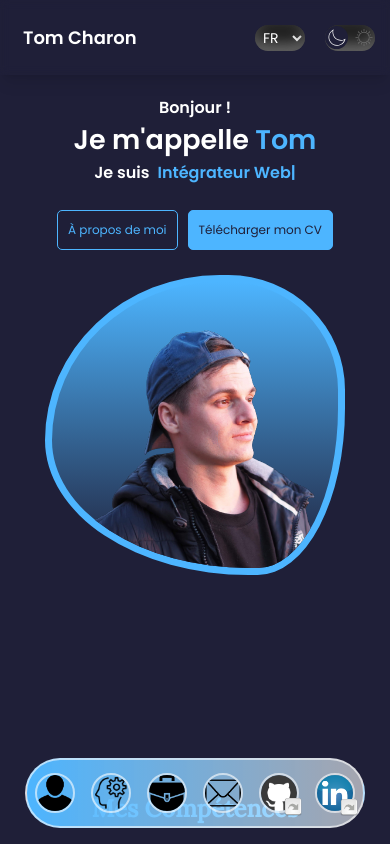
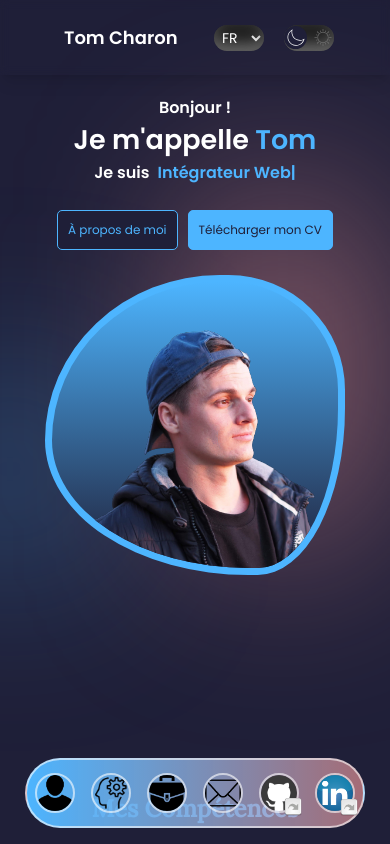
Before and after one commit to CharonTom/my-website, a React (Create React App) app: page / in a window 390 px wide. Shown: the top 844 px of the page. Built offline with nearby package versions, Linux system fonts and the light colour scheme.

Commit message:
implementing blur colors and tertiary color

```diff
--- a/src/components/Header.jsx
+++ b/src/components/Header.jsx
@@ -9,8 +9,8 @@ function Header() {
   const { language } = useContext(LanguageContext);
 
   return (
-    <header className="backdrop-blur-sm w-full fixed z-20 shadow-lg ">
-      <div className="container mx-auto flex justify-between items-center py-4 lg:px-10">
+    <header className="backdrop-blur-sm w-full fixed z-20 shadow-lg">
+      <div className="mx-14 flex justify-between items-center py-4 lg:px-10">
         <div className="p-[8px] dark:text-secondary">
           <span className="font-semibold text-[18px]">Tom Charon</span>
           {/* <br />
--- a/src/components/Nav.jsx
+++ b/src/components/Nav.jsx
@@ -12,7 +12,7 @@ function Nav() {
   return (
     <nav className="fixed bottom-4 lg:bottom-5 z-10 mx-auto left-1/2 transform -translate-x-1/2">
       <ul
-        className="border-2 border-light dark:border-primary rounded-full bg-nav dark:bg-light-nav
+        className="border-2 border-gray dark:border-primary rounded-full bg-nav dark:bg-light-nav
         flex justify-around items-center h-[70px] w-full max-w-[430px] mx-auto"
       >
         <Link
@@ -23,7 +23,7 @@ function Nav() {
           activeClass="active"
           duration={500}
         >
-          <div className="border-2 border-light rounded-full">
+          <div className="border-2 border-gray rounded-full">
             <img
               src={profilLogo}
               alt="link's logo"
@@ -40,7 +40,7 @@ function Nav() {
           to="skills"
           duration={500}
         >
-          <div className="border-2 border-light rounded-full">
+          <div className="border-2 border-gray rounded-full">
             <img
               src={skillLogo}
               alt="link's logo"
@@ -57,7 +57,7 @@ function Nav() {
           offset={10}
           to="portfolio"
         >
-          <div className="border-2 border-light rounded-full">
+          <div className="border-2 border-gray rounded-full">
             <img
               src={portfolioLogo}
               alt="link's logo"
@@ -74,7 +74,7 @@ function Nav() {
           to="contact"
           duration={500}
         >
-          <div className="border-2 border-light rounded-full">
+          <div className="border-2 border-gray rounded-full">
             <img
               src={contactLogo}
               alt="link's logo"
@@ -86,7 +86,7 @@ function Nav() {
           href="https://github.com/CharonTom"
           target="_blank"
           rel="noopener noreferrer"
-          className="relative w-[40px] mx-2 lg:mx-4 border-2 border-light rounded-full hover:scale-125 transition
+          className="relative w-[40px] mx-2 lg:mx-4 border-2 border-gray rounded-full hover:scale-125 transition
             duration-500 ease-in-out relative cursor-pointer"
         >
           <img
@@ -104,7 +104,7 @@ function Nav() {
           href="https://www.linkedin.com/in/tom-charon/"
           target="_blank"
           rel="noopener noreferrer"
-          className="relative w-[40px] mx-2 lg:mx-4 border-2 border-light rounded-full hover:scale-125 transition
+          className="relative w-[40px] mx-2 lg:mx-4 border-2 border-gray rounded-full hover:scale-125 transition
             duration-500 ease-in-out  cursor-pointer relative"
         >
           <img
--- a/src/sections/Contact.jsx
+++ b/src/sections/Contact.jsx
@@ -78,8 +78,11 @@ function Contact() {
     }
   };
   return (
-    <section className="section container mx-auto" id="contact">
-      <div className="container">
+    <section className="section relative" id="contact">
+      <div class="blur-[100px] bg-primary rounded-full absolute top-[30%] right-[-15%] w-[25%] h-[25%]"></div>
+      <div class="blur-[100px] bg-tertiary rounded-full absolute top-[40%] left-[-15%] w-[15%] h-[25%]"></div>
+      <div class="blur-[100px] bg-primary rounded-full absolute bottom-[-50%] left-[10%] w-[15%] h-[25%]"></div>
+      <div className="container mx-auto">
         <h2 className="mb-12">{translate[language].contact}</h2>
         <div className="grid grid-cols-1 lg:grid-cols-2 gap-10">
           <div
--- a/src/sections/Hero.jsx
+++ b/src/sections/Hero.jsx
@@ -18,18 +18,20 @@ function Hero() {
   }, [language]);
 
   return (
-    <section className="section dark:text-secondary" id="hero">
+    <section className="section dark:text-secondary relative" id="hero">
+      <div class="blur-[100px] bg-primary rounded-full absolute top-[60%] left-[-10%] w-[25%] h-[20%]"></div>
+      <div class="blur-[100px] bg-tertiary rounded-full absolute top-[30%] right-[15%] w-[25%] h-[50%]"></div>
+
       <div className="container mx-auto">
         <div className="flex flex-col lg:flex-row lg:items-center lg:justify-center gap-x-20 gap-y-5">
           <div data-aos="fade-right">
             {/* text hi */}
-            <div className="text-center lg:text-left mb-5">
+            <div className="text-center lg:text-left mb-5 relative">
               <p className="font-semibold"> {translate[language].Hi}</p>
               <h1>
                 {translate[language].MyName}
                 <span className="text-primary">Tom</span>
               </h1>
-
               <div className="font-semibold">
                 <span className="mr-2"> {translate[language].Iam}</span>
                 <TypeAnimation
--- a/src/sections/Portfolio.jsx
+++ b/src/sections/Portfolio.jsx
@@ -36,11 +36,10 @@ function Portfolio() {
   const shouldShowToggle = filteredProjects.length > 3;
 
   return (
-    <section
-      id="portfolio"
-      className="section container overflow-hidden mx-auto"
-    >
-      <div className="container">
+    <section id="portfolio" className="section overflow-hidden  relative">
+      <div class="blur-[100px] bg-primary rounded-full absolute top-[350px] left-[10px] w-[180px] h-[180px]"></div>
+      <div class="blur-[100px] bg-tertiary rounded-full absolute top-[250px] right-[180px] w-[280px] h-[280px]"></div>
+      <div className="container mx-auto">
         <h2 className="">{translate[language].portfolio}</h2>
         {/* Boutons de filtrage */}
         <div className="flex flex-wrap justify-center space-x-4 mb-8">
--- a/src/sections/Skills.jsx
+++ b/src/sections/Skills.jsx
@@ -19,7 +19,8 @@ function Skills() {
   const { language } = useContext(LanguageContext);
 
   return (
-    <section className="section" id="skills">
+    <section className="section relative" id="skills">
+      <div class="blur-[100px] bg-tertiary rounded-full absolute top-[70%] left-[-10%] w-[20%] h-[20%]"></div>
       <div className="mx-auto">
         <h2 className=""> {translate[language].skills}</h2>
         <div className="sm:bg-workBg bg-cover p-6">
--- a/tailwind.config.js
+++ b/tailwind.config.js
@@ -23,7 +23,9 @@ module.exports = {
         primaryVariant: "rgba(77, 181, 255, 0.4)",
         secondary: "#1f1f38",
         secondaryVariant: "#2c2c6c",
-        light: "rgba(255, 255, 255, 0.6)",
+        tertiary: "rgb(255, 160, 160)",
+        light: "rgba(255, 160, 160, 0.6)",
+        gray: "rgba(255, 255, 255, 0.6)",
         limpidBlue: "rgba(77, 181, 255, 0.9)",
         bgLightMode: "rgb(241, 240, 240)",
       },
```
